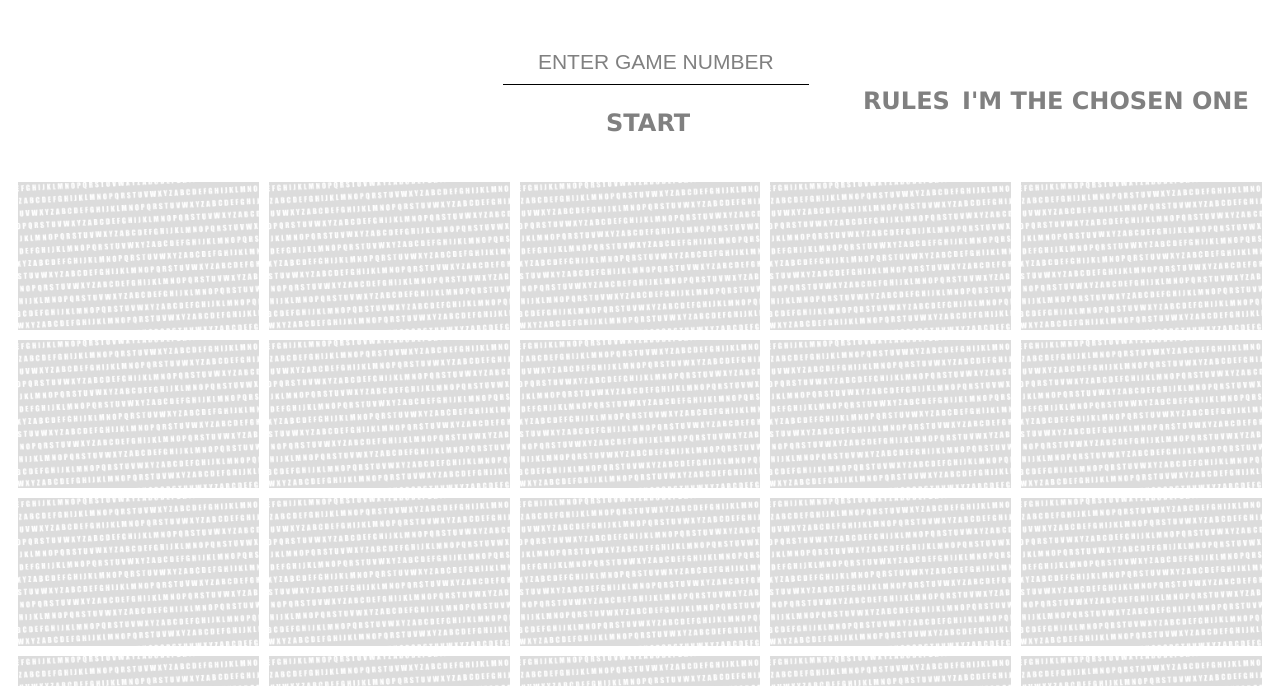
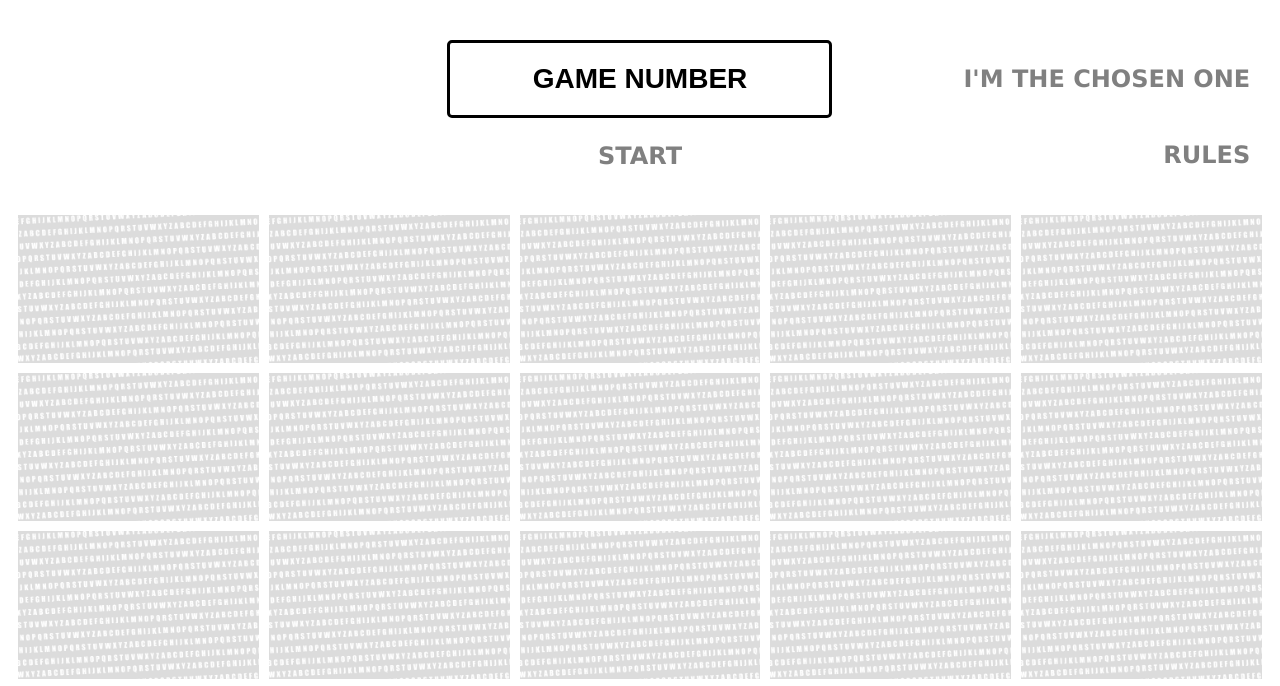
Before and after one commit to ivanmsam/codename_latest, a plain HTML site: page index.html in a window 1280 px wide. Shown: the part 91-777 px from the top of the page. Drawn offline with nearby package versions, Linux system fonts and the light colour scheme.

Commit message:
V2.1
Changed game number.
Start button will take you to board.

```diff
--- a/CodeName.css
+++ b/CodeName.css
@@ -30,17 +30,11 @@ table.navigation {
 }
 
 td.navigation {
-	width:50%%;
 	background-image:none;
 }
 
 h1 {
 	text-align: center;
-
-}
-
-button.spyMaster {
-	display:inline-block;
 
 }
 
@@ -55,14 +49,13 @@ form.seedInput {
 }
 
 #seed {
-	border:none;
-	border-bottom: 1px solid black;
 	text-align: center;
-	color:grey;
-	font-size:1.5em;
-	width:110%;
-	height:2em;
-
+	color:black;
+	font-size:2em;
+	height:2.5em;
+	border-radius: 5px;
+	border: solid 3px black;
+	font-weight: bold;
 }
 
 p.block {
@@ -97,7 +90,7 @@ p.block {
 }
 
 #representativeButton {
-	display:inline-block;
+
 	float:right;
 	font-weight: bold;
 	color:grey;
@@ -109,7 +102,6 @@ p.block {
 }
 
 #rulesButton {
-	display:inline-block;
 	float:right;
 	font-weight:bold;
 	color:grey;
@@ -121,9 +113,11 @@ p.block {
 }
 
 #start {
-	padding-left:4%;
-	font-weight:bold;
-	color:grey;
+	padding-left: 0%;
+	font-weight: bold;
+	color: grey;
+	text-decoration: none;
+
 }
 
 #start:hover {
--- a/index.html
+++ b/index.html
@@ -14,13 +14,15 @@
 				<td class="navigation"></td>
 				<td class="navigation">
 					<form class="seedInput">
-						<input type="text" id='seed' value='ENTER GAME NUMBER' onblur="if (this.value == ''){this.value = 'ENTER GAME NUMBER';}"" onfocus="if (this.value == 'ENTER GAME NUMBER') {this.value = '';}" >
+						<input type="text" id='seed' value='GAME NUMBER' onblur="if (this.value == ''){this.value = 'GAME NUMBER';}"" onfocus="if (this.value == 'GAME NUMBER') {this.value = '';}" >
 					</form>
 
-					<p id="start" onclick="setWords();setColourToGray();randomiseCardColours(cardColours);enableAnswer();">START</p>
+					<p id="start" onclick="setWords();setColourToGray();randomiseCardColours(cardColours);enableAnswer();">
+						<a id="start" href="#board">START</a>
+					</p>
 				</td>
 				<td class="navigation">
-					<p id="representativeButton" class="spyMaster" onclick="showAnswers(cardColours)" disabled>I'M THE CHOSEN ONE</p>
+					<p id="representativeButton" onclick="showAnswers(cardColours)" disabled>I'M THE CHOSEN ONE</p>
 					<p id="rulesButton" onclick="showAndHideRules()">RULES</p>
 				</td>
 		</table>
@@ -76,7 +78,7 @@
 				</ul>
 			</div>
 
-		<table class="board">
+		<table class="board" id="board">
 			<tr>
 				<td id="block0" onclick="return changeBlock(this,cardColours,0)"><p class="block" id="blockWord0"></p></td>
 				<td id="block1" onclick="return changeBlock(this,cardColours,1)"><p class="block" id="blockWord1"></p></td>
```
